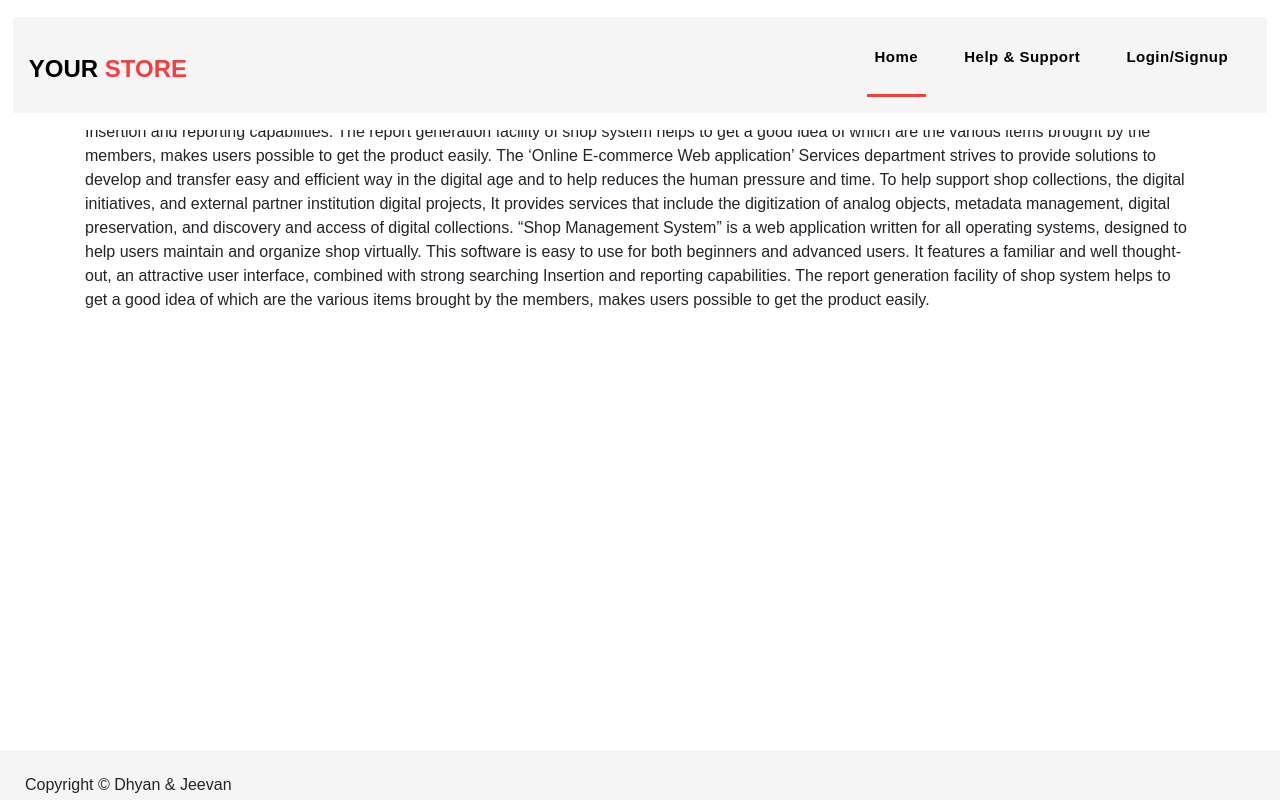
After one commit to DhyanTD/E-Commerce, a Flask app: page /readmore in a window 1280 px wide. The commit adds this page. Run offline with Flask 2, Linux system fonts and the light colour scheme; some libraries are stand-ins or nearby versions.

Commit message:
final update

```diff
--- a/main.py
+++ b/main.py
@@ -234,6 +234,10 @@ def s_signup():
 def seller_index():
     return render_template("seller_index.html")
 
+@app.route("/readmore")
+def readmore():
+    return render_template('readmore.html')
+
 
 @app.route("/s_addprdts", methods=["GET", "POST"])
 def s_addprdts():
--- a/static/assets/css/templatemo-sixteen.css
+++ b/static/assets/css/templatemo-sixteen.css
@@ -336,6 +336,22 @@ header .navbar {
 .banner-item-03 {
 	padding: 300px 0px;
 	background-image: url(../images/slide_03.jpg);
+	background-size: cover;
+	background-repeat: no-repeat;
+	background-position: center center;
+}
+
+.banner-item-04 {
+	padding: 300px 0px;
+	background-image: url(../images/slide_04.jpg);
+	background-size: cover;
+	background-repeat: no-repeat;
+	background-position: center center;
+}
+
+.banner-item-05 {
+	padding: 300px 0px;
+	background-image: url(../images/slide_05.jpg);
 	background-size: cover;
 	background-repeat: no-repeat;
 	background-position: center center;
--- a/templates/layout.html
+++ b/templates/layout.html
@@ -23,7 +23,9 @@
   </head>
 
   <body>
-
+    <script src="https://code.jquery.com/jquery-3.2.1.slim.min.js" integrity="sha384-KJ3o2DKtIkvYIK3UENzmM7KCkRr/rE9/Qpg6aAZGJwFDMVNA/GpGFF93hXpG5KkN" crossorigin="anonymous"></script>
+    <script src="https://cdn.jsdelivr.net/npm/popper.js@1.12.9/dist/umd/popper.min.js" integrity="sha384-ApNbgh9B+Y1QKtv3Rn7W3mgPxhU9K/ScQsAP7hUibX39j7fakFPskvXusvfa0b4Q" crossorigin="anonymous"></script>
+    <script src="https://cdn.jsdelivr.net/npm/bootstrap@4.0.0/dist/js/bootstrap.min.js" integrity="sha384-JZR6Spejh4U02d8jOt6vLEHfe/JQGiRRSQQxSfFWpi1MquVdAyjUar5+76PVCmYl" crossorigin="anonymous"></script>
     <!-- ***** Preloader Start ***** -->
     <!-- <div id="preloader">
         <div class="jumper">
@@ -126,8 +128,9 @@
 
   </body>
   {% block body %} {% endblock %}
+  <br>
    <!-- footer   -->
-   <footer>
+   <footer style="position: fixed;">
     <div class="footer"  >
            <h6 style="text-align:left;"> Copyright &copy; Dhyan & Jeevan</h6>
            <br>
--- /dev/null
+++ b/templates/readmore.html
@@ -0,0 +1,29 @@
+{% extends "layout.html" %}
+{% block body %}
+
+<div class="container">
+    The ‘Online E-commerce Web application’ Services department strives to provide
+solutions to develop and transfer easy and efficient way in the digital age and to help reduces the
+human pressure and time. To help support shop collections, the digital initiatives, and external
+partner institution digital projects, It provide services that include the digitization of analog
+objects, metadata management, digital preservation, and discovery and access of digital
+collections. “Shop Management System” is a web application written for all operating systems,
+designed to help users maintain and organize shop virtually. This software is easy to use for both
+beginners and advanced users. It features a familiar and well thought-out, an attractive user
+interface, combined with strong searching Insertion and reporting capabilities. The report
+generation facility of shop system helps to get a good idea of which are the various items brought
+by the members, makes users possible to get the product easily. The ‘Online E-commerce Web
+application’ Services department strives to provide solutions to develop and transfer easy and
+efficient way in the digital age and to help reduces the human pressure and time. To help support
+shop collections, the digital initiatives, and external partner institution digital projects, It provides
+services that include the digitization of analog objects, metadata management, digital preservation,
+and discovery and access of digital collections. “Shop Management System” is a web application
+written for all operating systems, designed to help users maintain and organize shop virtually. This
+software is easy to use for both beginners and advanced users. It features a familiar and well
+thought-out, an attractive user interface, combined with strong searching Insertion and reporting
+capabilities. The report generation facility of shop system helps to get a good idea of which are the
+various items brought by the members, makes users possible to get the product easily.
+</div>
+
+
+{% endblock %}
--- a/templates/seller_index.html
+++ b/templates/seller_index.html
@@ -174,7 +174,7 @@
                 <li><a href="#">lowest commission in the market</a></li>
                 <li><a href="#">24*7 support</a></li>
               </ul>
-              <a href="/404" class="filled-button">Read More</a>
+              <a href="/readmore" class="filled-button">Read More</a>
             </div>
           </div>
           <div class="col-md-6">
```
Also changed, not shown: templates/c_index.html (+57 -24 lines).
